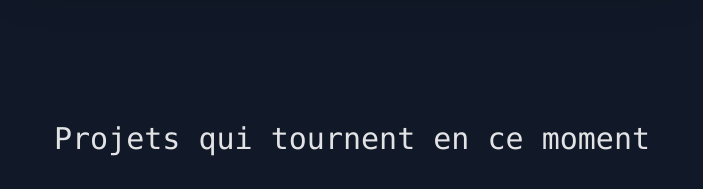
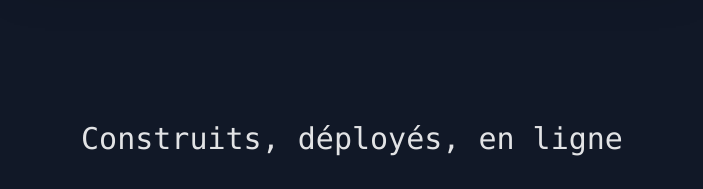
Before and after one commit to ali-hbl/portfolio, a Next.js app: page / in a window 1280 px wide. Shown: the part 1740-1929 px from the top of the page, without its empty margins (288-991 px from the left). Built offline with nearby package versions, Linux system fonts and the light colour scheme; no server answers.

Commit message:
fix: new name for the projects section

```diff
--- a/components/Projects.tsx
+++ b/components/Projects.tsx
@@ -11,7 +11,7 @@ export default function Projects() {
   return (
     <section id="projects" ref={ref} className="mb-28 w-full max-w-[42rem] scroll-mt-28 px-4">
       <SectionHeading>
-        <span className="normal-case">Projets qui tournent en ce moment</span>
+        <span className="normal-case">Construits, déployés, en ligne</span>
       </SectionHeading>
 
       <div>
```
